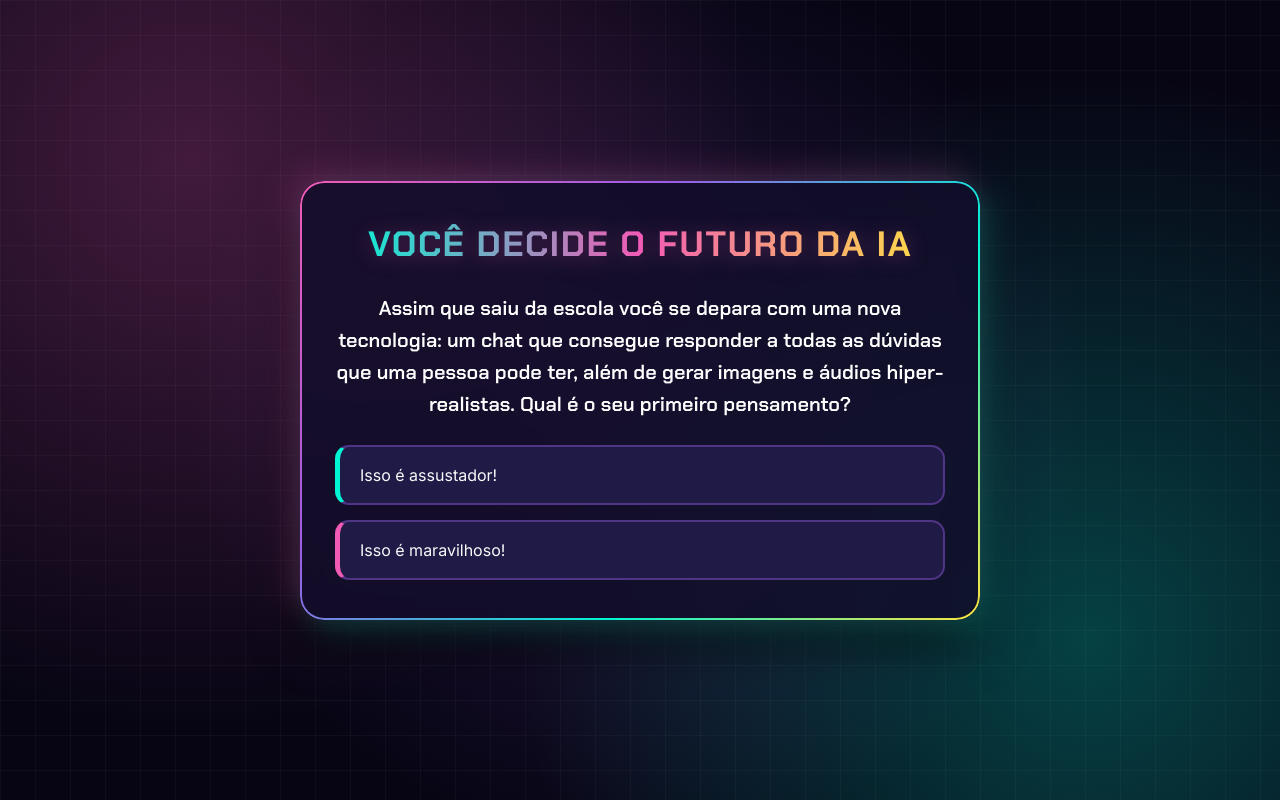
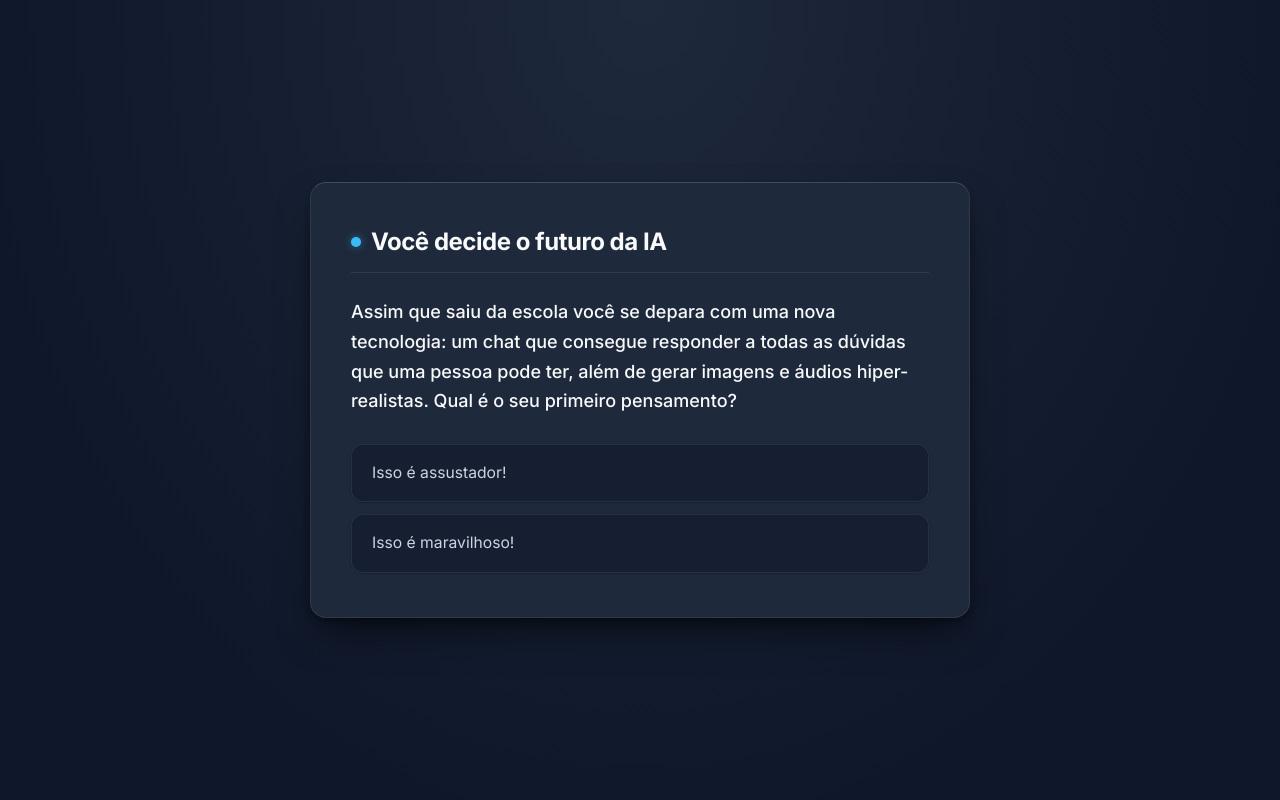
Before and after one commit to MarcioAlvarenga-AlfaDaemon/BrainStorm-II-IA, a plain HTML site: page index.html in a window 1280 px wide. Drawn offline with Linux system fonts and the light colour scheme.

Commit message:
Update style.css

```diff
--- a/style.css
+++ b/style.css
@@ -1,14 +1,15 @@
-@import url('https://fonts.googleapis.com/css2?family=Chakra+Petch:wght@400;600;700&family=Inter:wght@400;500;600&display=swap');
+@import url('https://fonts.googleapis.com/css2?family=Inter:wght@400;500;600;700&display=swap');
 
 :root {
-    --cor-fundo: #070514;
-    --cor-principal: rgba(18, 14, 42, 0.85);
-    --cor-secundaria: rgba(35, 28, 75, 0.9);
-    --cor-ciano: #00F5D4;
-    --cor-roxo: #9B5DE5;
-    --cor-rosa: #F15BB5;
-    --cor-amarelo: #FEE440;
-    --cor-texto: #F8F9FA;
+    --cor-fundo: #0F172A;
+    --cor-superficie: #1E293B;
+    --cor-superficie-hover: #283548;
+    --cor-destaque: #38BDF8;
+    --cor-destaque-hover: #0284C7;
+    --cor-texto-principal: #F8FAFC;
+    --cor-texto-secundario: #CBD5E1;
+    --cor-borda: rgba(255, 255, 255, 0.08);
+    --cor-borda-topo: rgba(255, 255, 255, 0.16);
 }
 
 * {
@@ -19,125 +20,105 @@
 
 body {
     background-color: var(--cor-fundo);
-    /* Manchas de luz coloridas no fundo + grade sutil */
-    background-image:
-        radial-gradient(circle at 15% 20%, rgba(241, 91, 181, 0.25) 0%, transparent 45%),
-        radial-gradient(circle at 85% 80%, rgba(0, 245, 212, 0.25) 0%, transparent 45%),
-        radial-gradient(circle at 50% 50%, rgba(155, 93, 229, 0.2) 0%, transparent 60%),
-        linear-gradient(rgba(255, 255, 255, 0.03) 1px, transparent 1px),
-        linear-gradient(90deg, rgba(255, 255, 255, 0.03) 1px, transparent 1px);
-    background-size: 100% 100%, 100% 100%, 100% 100%, 35px 35px, 35px 35px;
-    color: var(--cor-texto);
-    font-family: 'Inter', sans-serif;
+    /* Iluminação ambiente suave vindo de cima, simulando luz real */
+    background-image: radial-gradient(ellipse at 50% 0%, #1E293B 0%, #0F172A 75%);
+    color: var(--cor-texto-principal);
+    font-family: 'Inter', -apple-system, BlinkMacSystemFont, sans-serif;
     display: flex;
     justify-content: center;
     align-items: center;
     min-height: 100vh;
-    padding: 20px;
+    padding: 24px;
+    -webkit-font-smoothing: antialiased;
 }
 
 .caixa-principal {
-    background: var(--cor-principal);
-    backdrop-filter: blur(14px);
-    -webkit-backdrop-filter: blur(14px);
+    background-color: var(--cor-superficie);
+    /* Borda superior levemente mais clara para simular reflexo de luz */
+    border: 1px solid var(--cor-borda);
+    border-top: 1px solid var(--cor-borda-topo);
+    /* Sombras em camadas para profundidade realista */
+    box-shadow:
+        0 4px 6px -1px rgba(0, 0, 0, 0.3),
+        0 20px 40px -10px rgba(0, 0, 0, 0.6);
     width: 100%;
-    max-width: 680px;
-    padding: 40px 35px;
-    border-radius: 24px;
-    text-align: center;
-    position: relative;
-    /* Sombra colorida dupla (rosa de um lado, ciano do outro) */
-    box-shadow:
-        -10px -10px 30px rgba(241, 91, 181, 0.2),
-        10px 10px 30px rgba(0, 245, 212, 0.2),
-        0 20px 50px rgba(0, 0, 0, 0.8);
-    animation: surgir 0.6s ease-out;
-}
-
-/* Borda degradê arco-íris neon ao redor da caixa */
-.caixa-principal::before {
-    content: "";
-    position: absolute;
-    inset: 0;
-    border-radius: 24px;
-    padding: 2px;
-    background: linear-gradient(135deg, var(--cor-rosa), var(--cor-roxo), var(--cor-ciano), var(--cor-amarelo));
-    -webkit-mask: linear-gradient(#fff 0 0) content-box, linear-gradient(#fff 0 0);
-    -webkit-mask-composite: xor;
-    mask-composite: exclude;
-    pointer-events: none;
+    max-width: 660px;
+    padding: 44px 40px;
+    border-radius: 16px;
+    text-align: left;
+    animation: surgir 0.4s ease-out;
 }
 
 h1 {
-    font-family: 'Chakra Petch', sans-serif;
-    font-size: 2.2rem;
+    font-size: 1.5rem;
     font-weight: 700;
-    text-transform: uppercase;
-    letter-spacing: 1.5px;
-    margin-bottom: 25px;
-    /* Texto com degradê colorido */
-    background: linear-gradient(90deg, var(--cor-ciano), var(--cor-rosa), var(--cor-amarelo));
-    -webkit-background-clip: text;
-    -webkit-text-fill-color: transparent;
-    filter: drop-shadow(0 2px 10px rgba(241, 91, 181, 0.3));
+    color: var(--cor-texto-principal);
+    letter-spacing: -0.02em;
+    margin-bottom: 24px;
+    padding-bottom: 16px;
+    border-bottom: 1px solid var(--cor-borda);
+    display: flex;
+    align-items: center;
+    gap: 10px;
+}
+
+/* Pequeno indicador visual sutil antes do título */
+h1::before {
+    content: "";
+    display: inline-block;
+    width: 10px;
+    height: 10px;
+    border-radius: 50%;
+    background-color: var(--cor-destaque);
+    box-shadow: 0 0 8px rgba(56, 189, 248, 0.5);
 }
 
 .caixa-perguntas {
-    font-family: 'Chakra Petch', sans-serif;
-    font-size: 1.25rem;
-    line-height: 1.6;
-    color: #FFFFFF;
-    margin-bottom: 25px;
-    font-weight: 600;
+    font-size: 1.125rem;
+    line-height: 1.65;
+    color: var(--cor-texto-principal);
+    font-weight: 500;
+    margin-bottom: 28px;
 }
 
 .caixa-alternativas {
     display: flex;
     flex-direction: column;
-    gap: 15px;
+    gap: 12px;
 }
 
 button {
-    background: var(--cor-secundaria);
-    color: var(--cor-texto);
-    border: 2px solid rgba(155, 93, 229, 0.4);
-    border-radius: 14px;
+    background-color: rgba(15, 23, 42, 0.5);
+    color: var(--cor-texto-secundario);
+    border: 1px solid var(--cor-borda);
+    border-radius: 12px;
     padding: 16px 20px;
     font-family: 'Inter', sans-serif;
-    font-size: 1rem;
-    line-height: 1.5;
+    font-size: 0.98rem;
+    line-height: 1.55;
     cursor: pointer;
-    transition: all 0.25s ease;
     text-align: left;
-    position: relative;
-}
-
-/* Alterna a cor da borda entre os botões para ficar mais colorido */
-button:nth-child(odd) {
-    border-left: 5px solid var(--cor-ciano);
-}
-
-button:nth-child(even) {
-    border-left: 5px solid var(--cor-rosa);
+    transition: all 0.2s ease;
+    box-shadow: 0 1px 2px rgba(0, 0, 0, 0.2);
 }
 
 button:hover {
-    background: linear-gradient(90deg, rgba(155, 93, 229, 0.35), rgba(241, 91, 181, 0.35));
-    border-color: var(--cor-ciano);
-    color: #FFFFFF;
-    transform: translateY(-3px) scale(1.01);
-    box-shadow: 0 8px 20px rgba(155, 93, 229, 0.4);
+    background-color: var(--cor-superficie-hover);
+    border-color: rgba(56, 189, 248, 0.5);
+    color: var(--cor-texto-principal);
+    transform: translateY(-1px);
+    box-shadow: 0 4px 12px rgba(0, 0, 0, 0.25);
 }
 
 button:active {
-    transform: translateY(0);
+    transform: translateY(1px);
+    box-shadow: none;
 }
 
 /* Área do Resultado */
 .caixa-resultado {
     display: none;
-    margin-top: 10px;
-    animation: surgir 0.5s ease-out;
+    animation: surgir 0.4s ease-out;
 }
 
 .caixa-resultado.mostrar {
@@ -145,32 +126,24 @@ button:active {
 }
 
 .texto-resultado {
-    font-family: 'Inter', sans-serif;
-    font-size: 1.05rem;
+    font-size: 1.02rem;
     line-height: 1.75;
-    background: linear-gradient(135deg, rgba(155, 93, 229, 0.15), rgba(0, 245, 212, 0.1));
-    border: 1px solid rgba(241, 91, 181, 0.3);
-    border-left: 4px solid var(--cor-amarelo);
-    padding: 20px;
+    color: var(--cor-texto-secundario);
+    background-color: rgba(15, 23, 42, 0.6);
+    border: 1px solid var(--cor-borda);
+    padding: 24px;
     border-radius: 12px;
-    text-align: justify;
-    margin-bottom: 25px;
-    color: var(--cor-texto);
+    margin-bottom: 24px;
 }
 
-/* Botão de Jogar Novamente super colorido */
 .novamente-btn {
-    background: linear-gradient(90deg, var(--cor-rosa), var(--cor-roxo), var(--cor-ciano));
-    background-size: 200% auto;
-    color: #FFFFFF;
-    font-family: 'Chakra Petch', sans-serif;
-    font-weight: 700;
-    font-size: 1.1rem;
-    text-transform: uppercase;
-    letter-spacing: 1.5px;
+    background-color: var(--cor-destaque);
+    color: #0F172A;
+    font-weight: 600;
+    font-size: 0.95rem;
     text-align: center;
-    padding: 15px 35px;
-    border: none !important;
-    border-radius: 50px;
+    padding: 14px 28px;
+    border: none;
+    border-radius: 10px;
     display: inline-block;
-    box-shadow: 0 5px 20px rgba(2
+    box-shadow: 0 2
```
